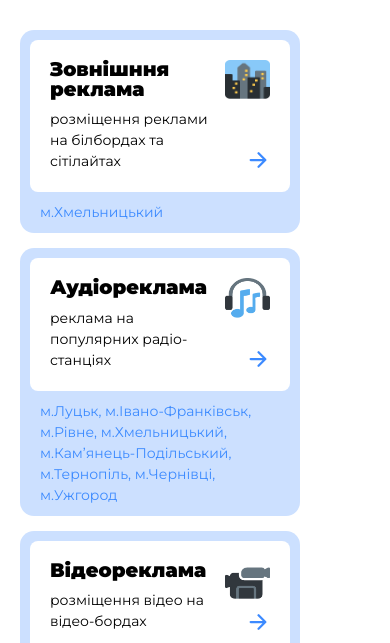
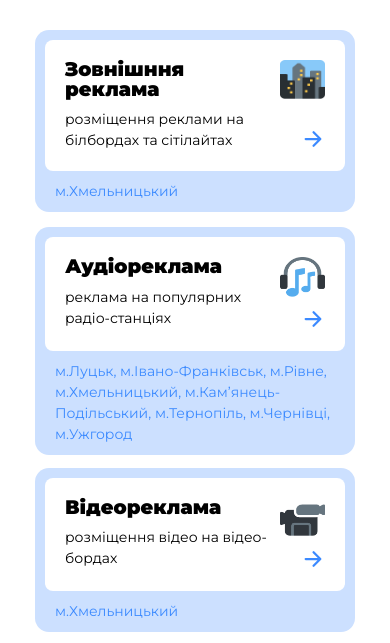
Before and after one commit to GineTik/MotivatiorPlus, a plain HTML site: page pages/services.html in a window 390 px wide. Shown: the part 178-821 px from the top of the page. Drawn offline with nearby package versions, Linux system fonts and the light colour scheme.

Commit message:
update service display on mobile

```diff
--- a/css/style.css
+++ b/css/style.css
@@ -258,6 +258,9 @@ section.bg-gray {
     border-radius: 14px;
     margin-left: 0;
     display: block;
+
+    /* width: auto;
+    max-width: 320px; */
 }
 .service .service-content {
     background-color: var(--white);
@@ -458,7 +461,7 @@ footer h4 {
         right: 0;
     }
 
-    .service,
+    .services .service,
     .more_services {
         width: 280px !important;
     }
@@ -529,6 +532,14 @@ footer h4 {
     }
 }
 
+@media (max-width: 720px) {
+    .services_with_cities {
+        width: 320px;
+        margin-left: auto;
+        margin-right: auto;
+    }
+}
+
 @media (max-width: 620px) {
     .service {
         margin-right: 0 !important;
```
